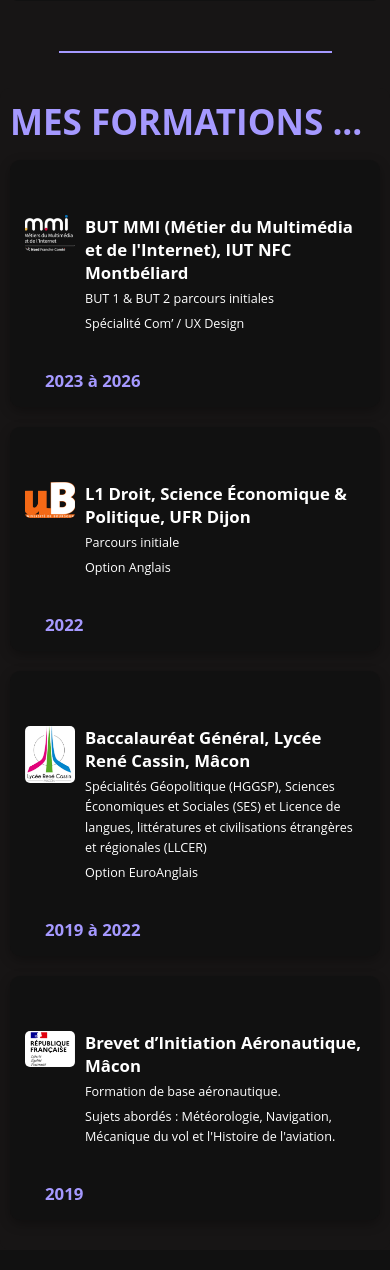
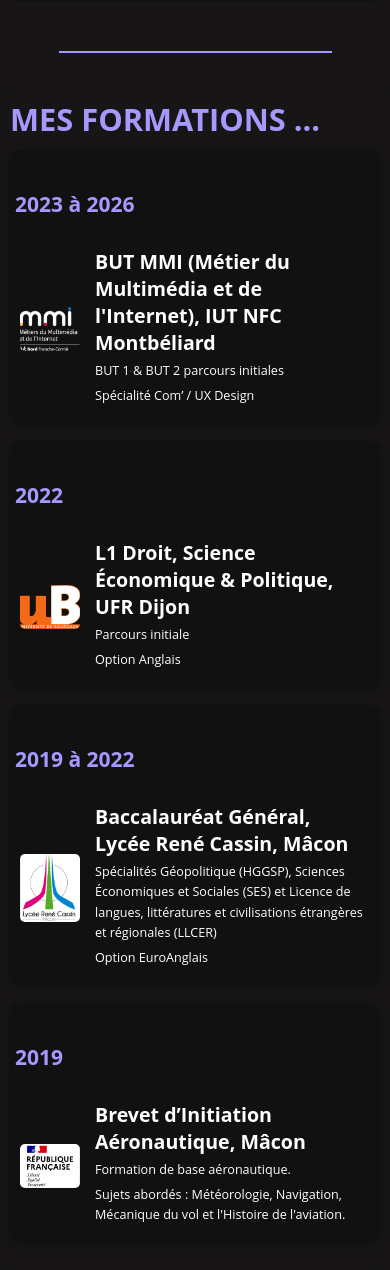
Before and after one commit to BlandineNAHORNY/Portfolo2024_Blandine-Nahorny, a WordPress theme: template index.php in a window 390 px wide. Shown: the part 1045-2315 px from the top of the page. Run offline with PHP 8.4 and a stand-in for WordPress, Linux system fonts and the light colour scheme; the site name, menu and one post (Sample post) are stand-ins, and other content is empty.

Commit message:
feat : responsivity my training courses

```diff
--- a/index.php
+++ b/index.php
@@ -61,6 +61,7 @@ get_header();
     <h2 class="formations-title">MES FORMATIONS ...</h2>
 
     <div class="formation-item">
+    <span class="formation-date">2023 à 2026</span>
         <div class="formation-content">
             <img src="<?php echo get_template_directory_uri(); ?>/src/img/logo-mmi.webp" alt="Logo MMI" class="formation-logo">
             <div class="formation-details">
@@ -69,10 +70,10 @@ get_header();
                 <p>Spécialité Com’ / UX Design</p>
             </div>
         </div>
-        <span class="formation-date">2023 à 2026</span>
     </div>
 
     <div class="formation-item">
+    <span class="formation-date">2022</span>
         <div class="formation-content">
             <img src="<?php echo get_template_directory_uri(); ?>/src/img/logo-ub.webp" alt="Logo UB" class="formation-logo">
             <div class="formation-details">
@@ -81,10 +82,10 @@ get_header();
                 <p>Option Anglais</p>
             </div>
         </div>
-        <span class="formation-date">2022</span>
     </div>
 
     <div class="formation-item">
+    <span class="formation-date">2019 à 2022</span>
         <div class="formation-content">
             <img src="<?php echo get_template_directory_uri(); ?>/src/img/logo-lycee.webp" alt="Logo Lycée" class="formation-logo">
             <div class="formation-details">
@@ -93,10 +94,10 @@ get_header();
                 <p>Option EuroAnglais</p>
             </div>
         </div>
-        <span class="formation-date">2019 à 2022</span>
     </div>
 
     <div class="formation-item">
+    <span class="formation-date">2019</span>
         <div class="formation-content">
             <img src="<?php echo get_template_directory_uri(); ?>/src/img/logo-republique-fr.webp" alt="Logo République Française" class="formation-logo">
             <div class="formation-details">
@@ -105,7 +106,6 @@ get_header();
                 <p>Sujets abordés : Météorologie, Navigation, Mécanique du vol et l'Histoire de l'aviation.</p>
             </div>
         </div>
-        <span class="formation-date">2019</span>
     </div>
 </div>
 </div>
--- a/style.css
+++ b/style.css
@@ -413,6 +413,9 @@ html, body {
 
 
 
+
+
+
 /* Bar de transition */
 .styled-bar {
     height: 2px;                /* Épaisseur de la barre */
@@ -618,6 +621,7 @@ html, body {
 
 
 
+
 /* Formations */
 #formations {
     max-width: 1200px;
@@ -636,7 +640,7 @@ html, body {
 
 .formation-item {
     display: flex;
-    align-items: flex-start;
+    align-items: flex-start; /* Assure que les éléments sont alignés en haut */
     gap: 20px;
     background: #111;
     color: #fff;
@@ -654,14 +658,16 @@ html, body {
     background-color: #2A1947;
 }
 
+/* Date positionnée en haut, quel que soit le format */
 .formation-date {
     font-size: 1.8em; /* Taille de la date */
     font-weight: bold;
     color: var(--highlight-color);
     position: absolute;
-    top: 10px; /* Positionne la date en haut */
+    top: 5px; /* Réduction de la marge entre la date et le logo */
     left: 20px; /* Place la date à gauche */
     text-align: left;
+    z-index: 2; /* Pour s'assurer qu'elle reste au-dessus des autres éléments */
 }
 
 .formation-content {
@@ -671,6 +677,8 @@ html, body {
     align-items: flex-start;
     margin-top: 40px; /* Ajoute un espacement sous la date */
     text-align: left;
+    width: 100%; /* Assure que le contenu occupe toute la largeur disponible */
+    flex-direction: row; /* Aligne les éléments sur la même ligne */
 }
 
 .formation-logo {
@@ -703,69 +711,75 @@ html, body {
     }
 
     .formations-title {
-        font-size: 3em;
+        font-size: 2.8em; /* Réduction de la taille du titre pour les écrans plus petits */
         margin-bottom: 20px;
     }
 
     .formation-item {
-        flex-direction: column; /* Empile les éléments verticalement */
+        flex-direction: column; /* Empile les éléments horizontalement */
         text-align: left;
-        padding: 20px;
+        padding: 15px;
     }
 
+    /* Alignement de la date et du logo */
     .formation-date {
-        font-size: 1.5em; /* Taille réduite pour la date */
-        position: relative; /* Reste en haut */
-        margin-bottom: 10px;
+        font-size: 1.8em; /* Taille réduite pour la date */
+        position: relative;
+        top: 30px; /* Assure que la date est bien alignée */
+        left: -5px;
+
     }
 
     .formation-content {
-        flex-direction: row; /* Logo à gauche, texte à droite */
-        gap: 10px;
-        align-items: flex-start;
+        flex-direction: row; /* Le contenu est maintenant aligné horizontalement */
+        gap: 15px;
+        align-items: center; /* Aligne la date et le logo */
     }
 
     .formation-logo {
-        width: 60px; /* Taille réduite pour le logo */
+        width: 80px; /* Taille réduite pour le logo */
+        margin-top: 0; /* Réduction de l'espace au-dessus du logo */
     }
 
     .formation-details h3 {
-        font-size: 1.5em; /* Taille réduite pour le titre */
+        font-size: 1.6em; /* Taille réduite pour le titre */
     }
 
     .formation-details p {
-        font-size: 1em;
+        font-size: 1.1em;
     }
 }
 
 @media (max-width: 480px) {
     .formations-title {
-        font-size: 2.5em;
-        margin-bottom: 15px;
+        font-size: 2.2em;
+        margin-bottom: 10px;
     }
 
     .formation-item {
-        padding: 15px;
+        padding: 10px;
     }
 
     .formation-date {
-        font-size: 1.2em; /* Taille adaptée pour petits écrans */
+        font-size: 1.5em; /* Taille adaptée pour petits écrans */
         position: relative;
-        margin-bottom: 10px;
+        top: 30px; /* Assure que la date est en haut, alignée avec le logo */
+        left: -5px;
     }
 
     .formation-content {
         flex-direction: row; /* Logo à gauche, texte à droite */
-        align-items: flex-start;
-        gap: 10px;
+        align-items: center; /* Aligne la date et le logo */
+        gap: 15px;
+        text-align: left; /* Aligne les éléments à gauche */
     }
 
     .formation-logo {
-        width: 50px; /* Réduction supplémentaire pour le logo */
+        width: 60px; /* Réduction supplémentaire pour le logo */
     }
 
     .formation-details h3 {
-        font-size: 1.2em;
+        font-size: 1.4em;
     }
 
     .formation-details p {
```
